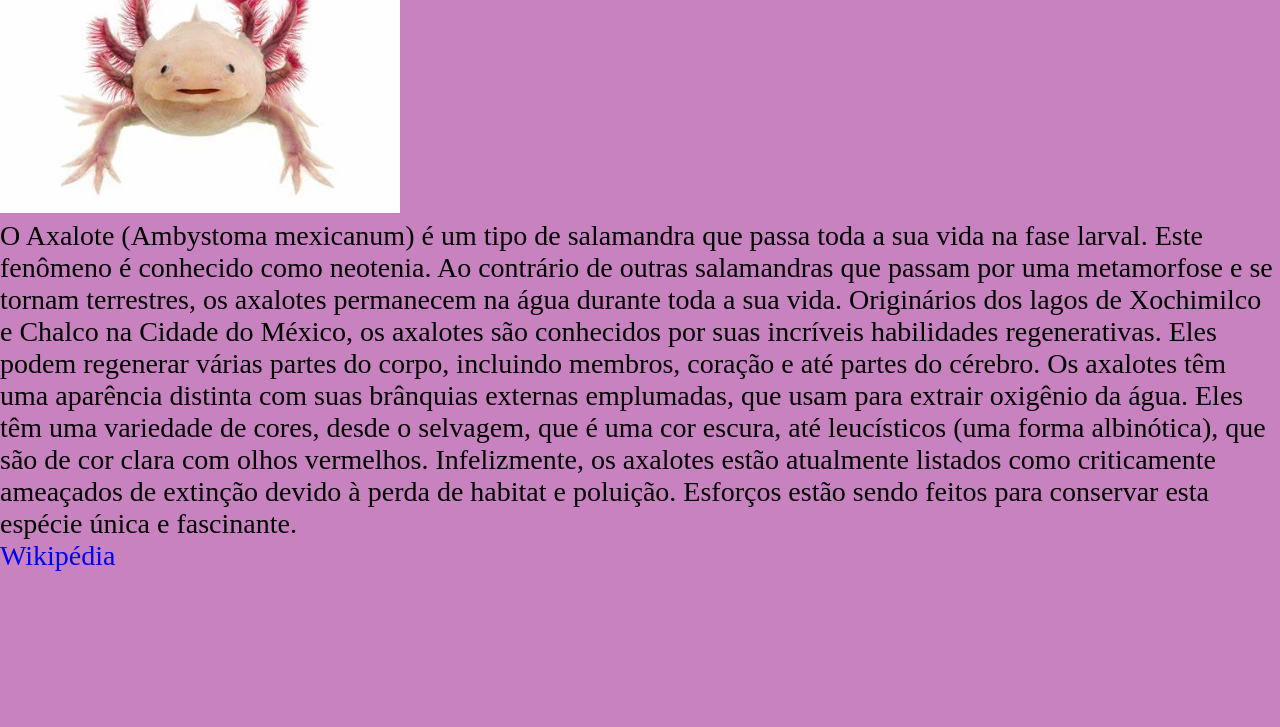
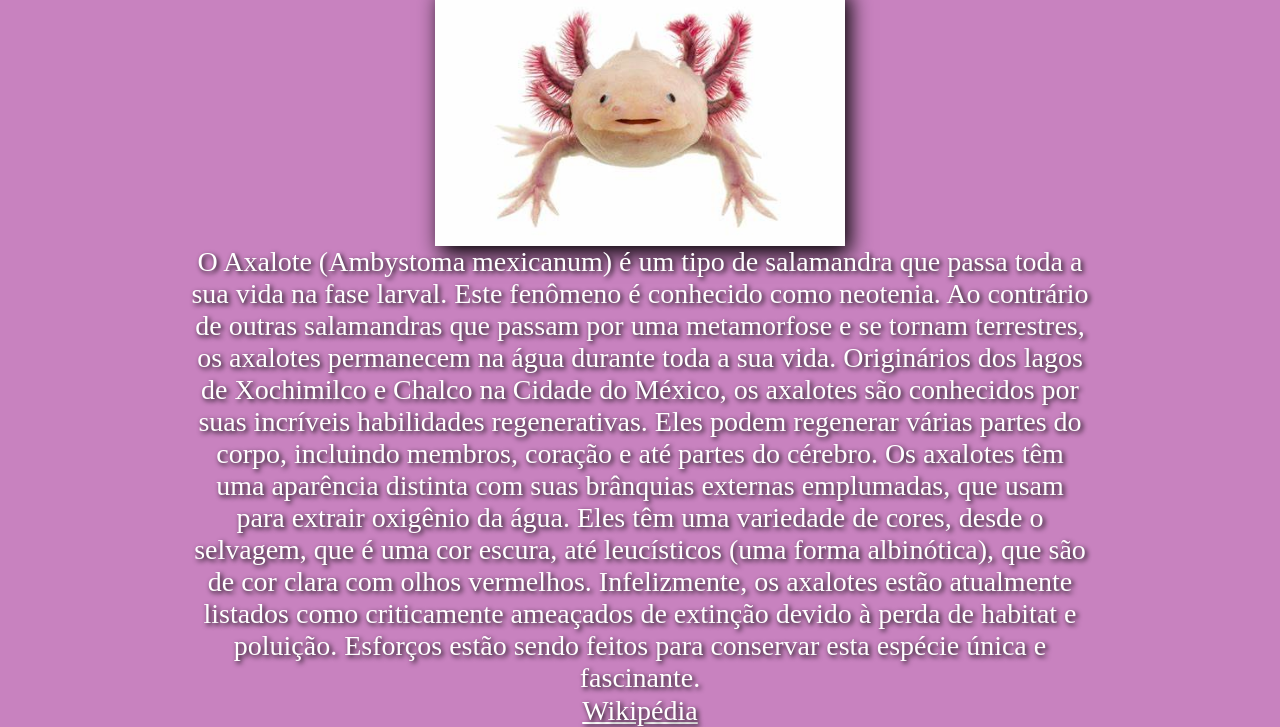
Before and after one commit to nathanaelreis/Axalote, a plain HTML site: page index.html in a window 1280 px wide. Shown: the part 73-800 px from the top of the page. Drawn offline with Linux system fonts and the light colour scheme.

Commit message:
reorganização
organizado e adicionado os efeitos de sombras

```diff
--- a/index.html
+++ b/index.html
@@ -9,7 +9,7 @@
 <body>
     <section class="main">
         <h1 >Ambystoma mexicanum</h1>
-        <img src="./img/axalote.jpeg" alt="Axalot imagem" width="400px">
+        <img src="./img/axalote.jpeg" alt="Axalot imagem" id="img">
         <p>O Axalote (Ambystoma mexicanum) é um tipo de salamandra que passa toda a sua vida na fase larval. Este fenômeno é conhecido como neotenia. Ao contrário de outras salamandras que passam por uma metamorfose e se tornam terrestres, os axalotes permanecem na água durante toda a sua vida.
             Originários dos lagos de Xochimilco e Chalco na Cidade do México, os axalotes são conhecidos por suas incríveis habilidades regenerativas. Eles podem regenerar várias partes do corpo, incluindo membros, coração e até partes do cérebro.
             Os axalotes têm uma aparência distinta com suas brânquias externas emplumadas, que usam para extrair oxigênio da água. Eles têm uma variedade de cores, desde o selvagem, que é uma cor escura, até leucísticos (uma forma albinótica), que são de cor clara com olhos vermelhos.
--- a/style/style.css
+++ b/style/style.css
@@ -7,11 +7,6 @@
 }
 
 body{
-    display: flex;
-    flex-direction: column;
-    align-items: center;
-    justify-content: center;
-
     background: var(--clr-04);
 }
 
@@ -21,3 +16,30 @@ body{
     --clr-03:rgb(189, 88, 175);
     --clr-04:rgb(200, 130, 191);
 }
+.main{
+    color: var(--clr-01);
+    display: flex;
+    flex-direction: column;
+    align-items: center;
+    justify-content: space-around;
+    width: 100vw;
+    height: 100vh;
+    text-shadow: 2px 2px 5px var(--clr-02);
+}
+.main h1{
+    font-size: 50px;
+}
+.main #img{
+    width: 410px;
+    box-shadow: 5px 8px 20px var(--clr-02);
+}
+
+.main p{
+    width: 900px;
+    text-align:center;
+}
+
+.main a{
+    color: var(--clr-01);
+    text-decoration:underline;
+}
```
